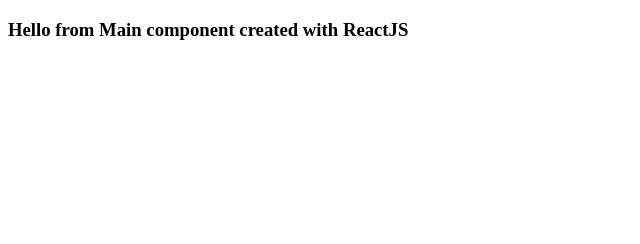
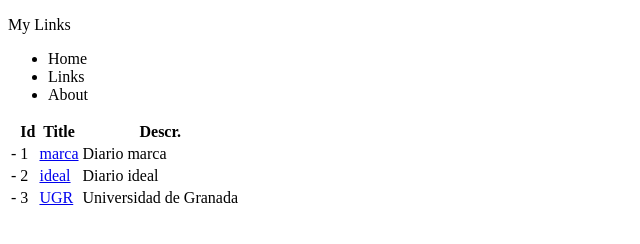
Before and after one commit to ugeHidalgo/rgr2, a React app: page / in a window 1280 px wide. Shown: the whole page, without its empty margins (0-640 px from the left). Built offline with nearby package versions, Linux system fonts and the light colour scheme.

Commit message:
New LinksList component to show a table with the links. For now it takes the data from an array.

```diff
--- a/package.json
+++ b/package.json
@@ -9,6 +9,7 @@
   "author": "",
   "license": "ISC",
   "dependencies": {
+    "bootstrap": "^3.3.6",
     "events": "^1.1.0",
     "express": "^4.13.4",
     "express-graphql": "^0.4.9",
--- a/public/index.html
+++ b/public/index.html
@@ -2,7 +2,7 @@
 <html lang="en">
 <head>
 	<meta charset="UTF-8">
-	<title>RGR by Uge Hidalgo</title>
+	<title>My Links</title>
 </head>
 <body>
 	<div id="react"></div>
--- /dev/null
+++ b/src/components/header/header.js
@@ -0,0 +1,24 @@
+import React, { Component } from "react";
+import jQuery from 'jquery';
+
+
+class Header extends Component {
+
+	render() {
+		return (
+			<nav className="navbar nabvar-default">
+				<div className="container-fluid">
+					<p className="navbar-brand">My Links</p>
+					<ul className="navbar nabvar-nav">
+						<li>Home</li>
+						<li>Links</li>
+						<li>About</li>
+					</ul>
+				</div>
+			</nav>
+		);
+	}
+
+}
+
+export default Header
--- /dev/null
+++ b/src/components/linksList/linksList.js
@@ -0,0 +1,59 @@
+import React, { Component } from "react";
+import jQuery from 'jquery';
+
+
+class LinksList extends Component {
+
+	linksArray = [
+	{
+		_id: "1",
+	  	title: "marca",
+	  	description: "Diario marca",
+	  	url: "http://www.marca.com"
+	},{
+		_id: "2",
+	  	title: "ideal",
+	  	description: "Diario ideal",
+	  	url: "http://www.ideal.es"
+	},{
+		_id: "3",
+	  	title: "UGR",
+	  	description: "Universidad de Granada",
+	  	url: "http://www.ugr.es"
+	} ]
+
+	render() {
+
+		let row = this.linksArray.map(link => {
+			return (
+				<tr key={link._id}>
+					<td>-</td>
+					<td>{link._id}</td>
+					<td><a href={link.url}>{link.title}</a></td>
+					<td>{link.description}</td>
+				</tr>
+			)
+		});
+
+		return (
+			<div>
+				<table className='table'>
+					<thead>
+						<tr>
+							<th></th>
+							<th>Id</th>
+							<th>Title</th>
+							<th>Descr.</th>
+						</tr>
+					</thead>
+					<tbody>
+						{row}
+					</tbody>
+				</table>
+			</div>
+		);
+	}
+
+}
+
+export default LinksList
--- a/src/components/main/main.js
+++ b/src/components/main/main.js
@@ -1,11 +1,20 @@
-import React,{Component} from "react";
+import React,{Component} from 'react';
+import Header from '../header/header';
+import LinksList from "../linksList/linksList";
+
+import jQuery from 'jquery';
+
+let $=jQuery;
 
 class Main extends Component {
 
 	render () {
 		return (
 			<div>
-				<h3>Hello from Main component created with ReactJS</h3>
+				<Header />
+				<div className="container-fluid">
+					<LinksList />
+				</div>
 			</div>
 		)
 	}
```
